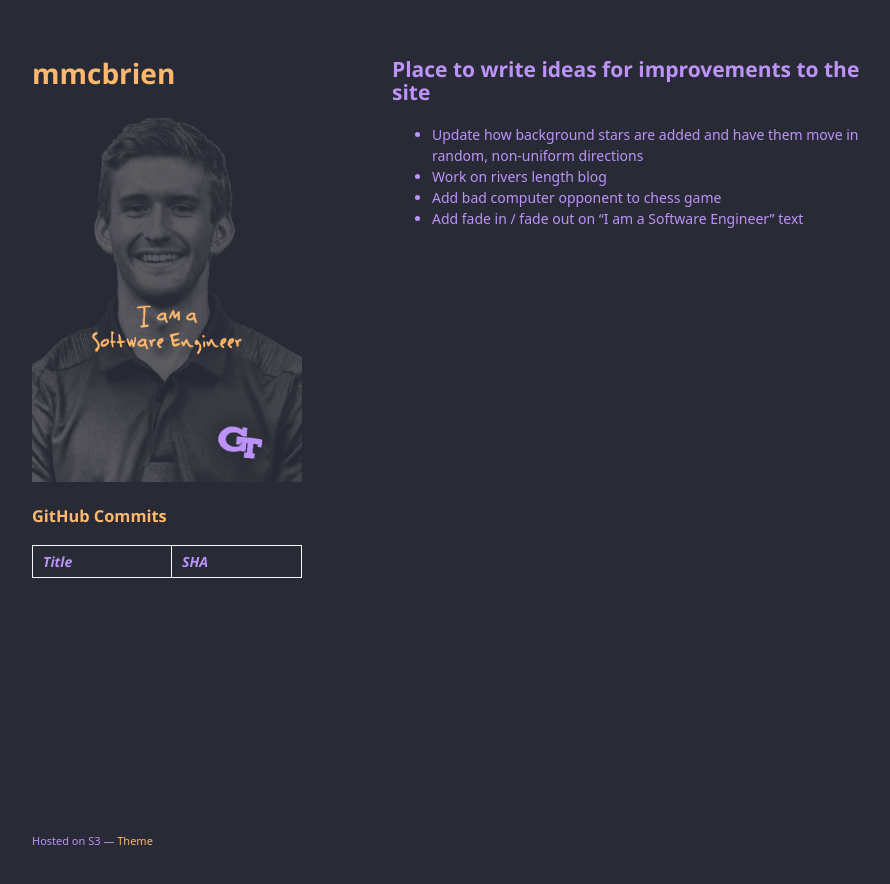
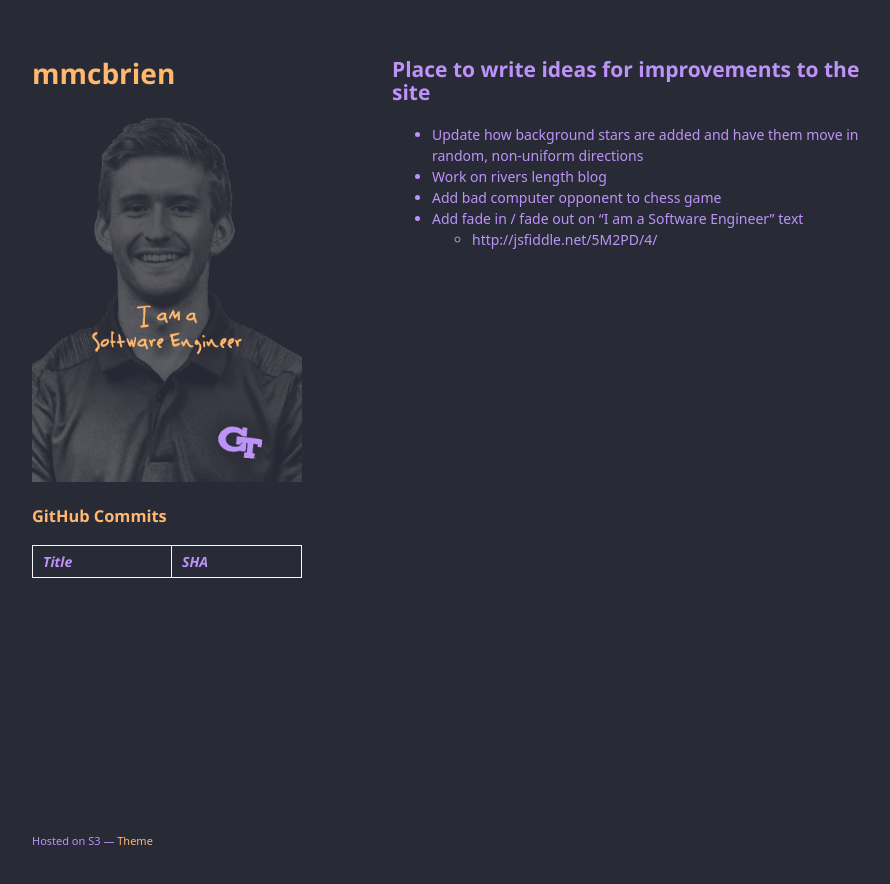
Before and after one commit to mmcbrien3/mmcbrien.com, a Jekyll site: the page built from IDEAS.md, in a window 1280 px wide. Shown: the top 884 px of the page, without its empty margins (178-1068 px from the left). Built offline with Jekyll 4.4.1, drawn with Linux system fonts in a browser that asks for light colours; some web fonts are replaced; our own code applies the rules of GitHub Pages for plain Markdown files; some of the changed lines change nothing that is shown.

Commit message:
Add link for fading images idea

```diff
--- a/IDEAS.md
+++ b/IDEAS.md
@@ -4,3 +4,4 @@
 - Work on rivers length blog
 - Add bad computer opponent to chess game
 - Add fade in / fade out on "I am a Software Engineer" text
+  - http://jsfiddle.net/5M2PD/4/
```
